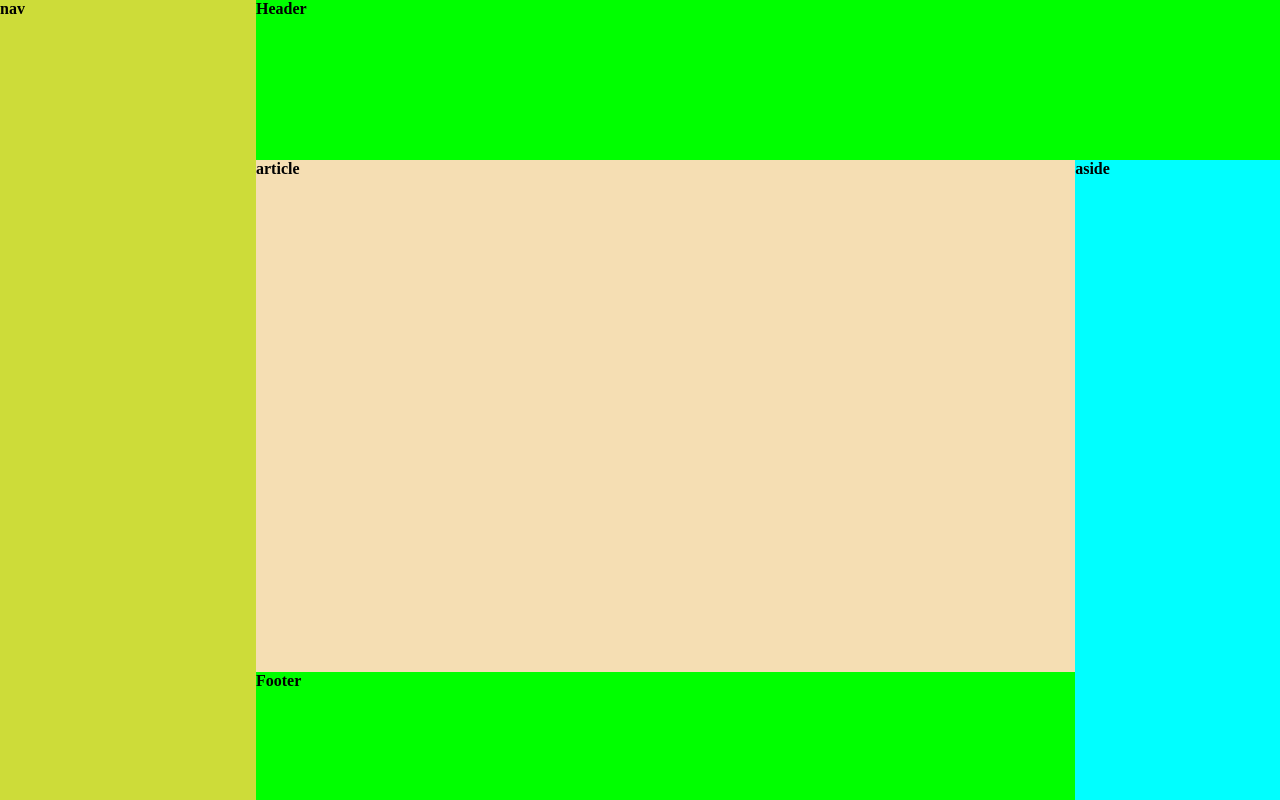
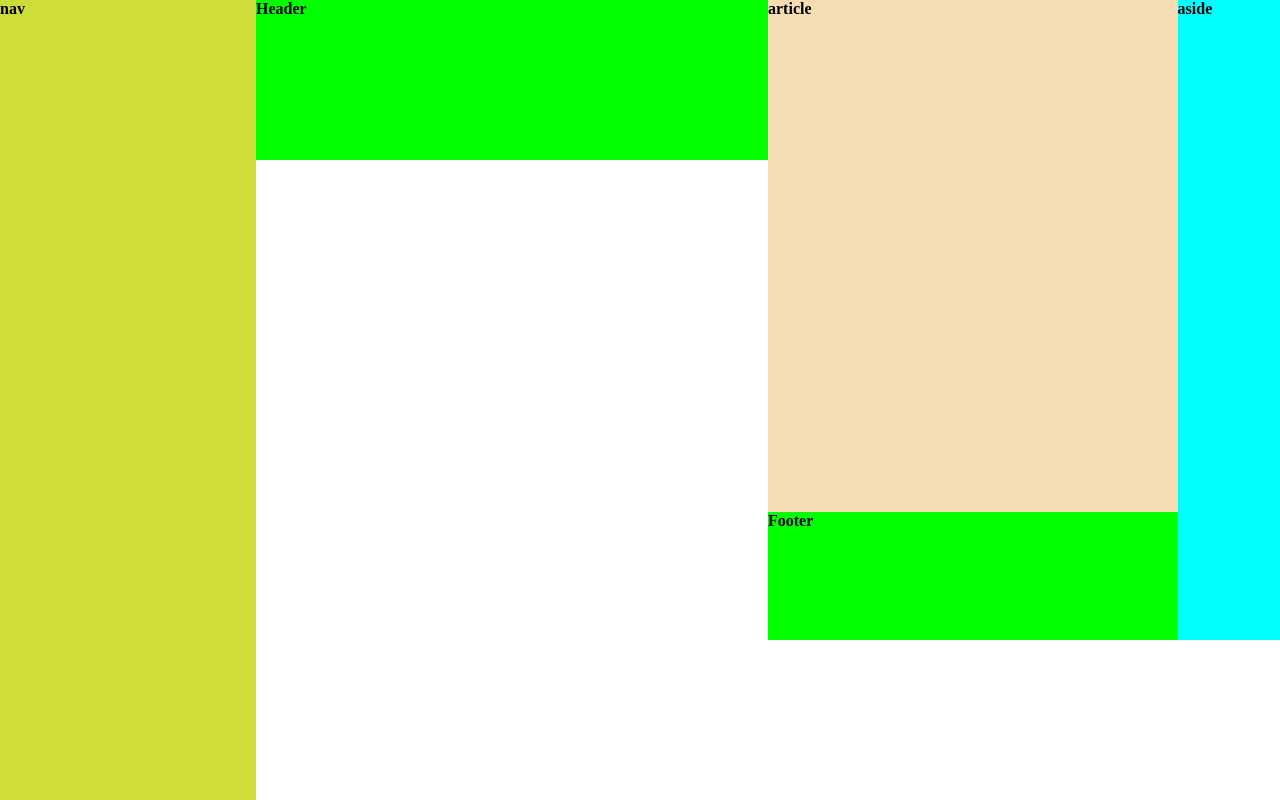
Before and after one commit to josfen85/Lesson-8, a plain HTML site: page exercise1a/index.html in a window 1280 px wide. Drawn offline with Linux system fonts and the light colour scheme.

Commit message:
removed all references to flex: wrap

```diff
--- a/exercise1a/css/styles.css
+++ b/exercise1a/css/styles.css
@@ -10,7 +10,7 @@ body {
 
 .wrapper {
 	display: flex;
-	flex-flow: row wrap;
+	flex-flow: row;
 	font-weight: bold;
 	width: 100%;
 	height: 100%;
@@ -24,7 +24,7 @@ body {
 
 .outwrapper2 {
 	display: flex;
-	flex-flow: row wrap;
+	flex-flow: row;
 	width: 80%;
 	height: 100%;
 }
@@ -43,7 +43,7 @@ body {
 
 .outwrapper2ba {
 	display: flex;
-	flex-flow: column wrap;
+	flex-flow: column;
 	width: 80%;
 	height: 100%;
 
@@ -66,5 +66,4 @@ body {
 	width: 20%;
 	height: 100%;
 	background: cyan;
-	flex-wrap: wrap;
 }
```
